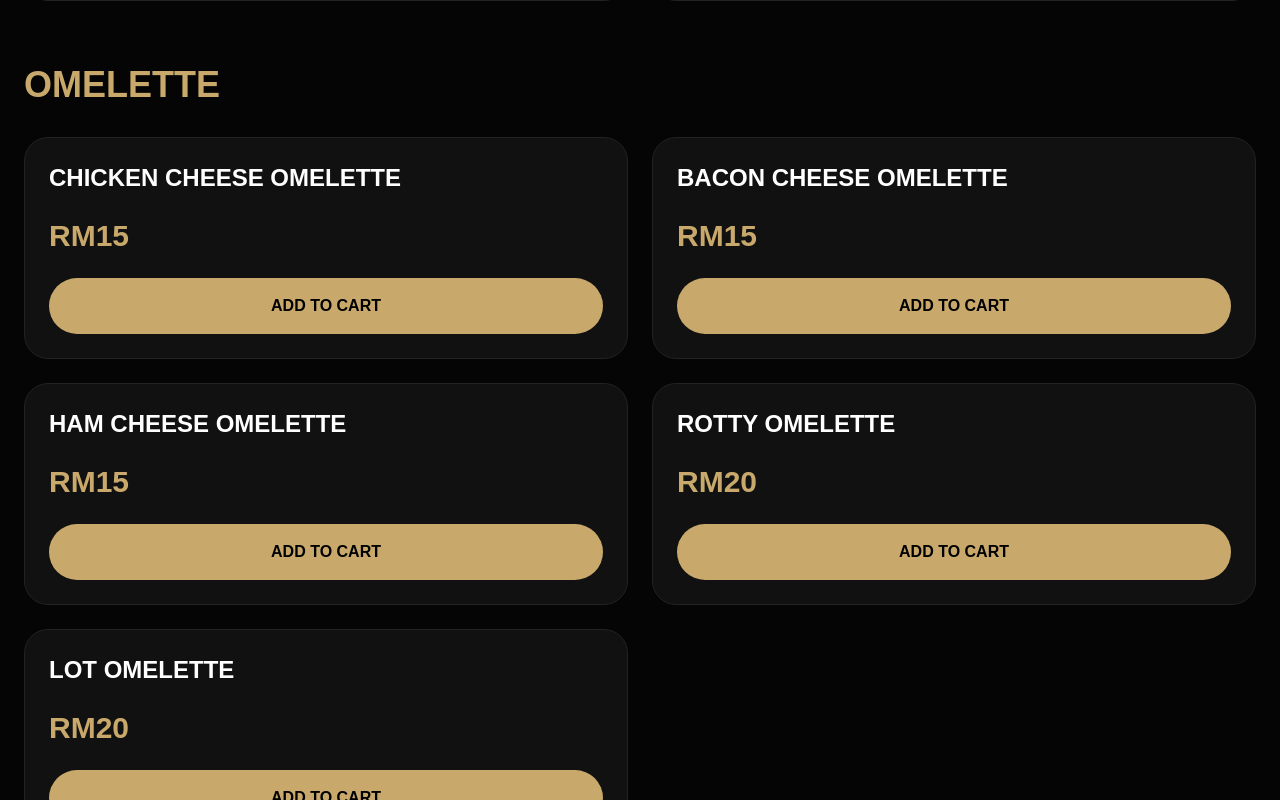
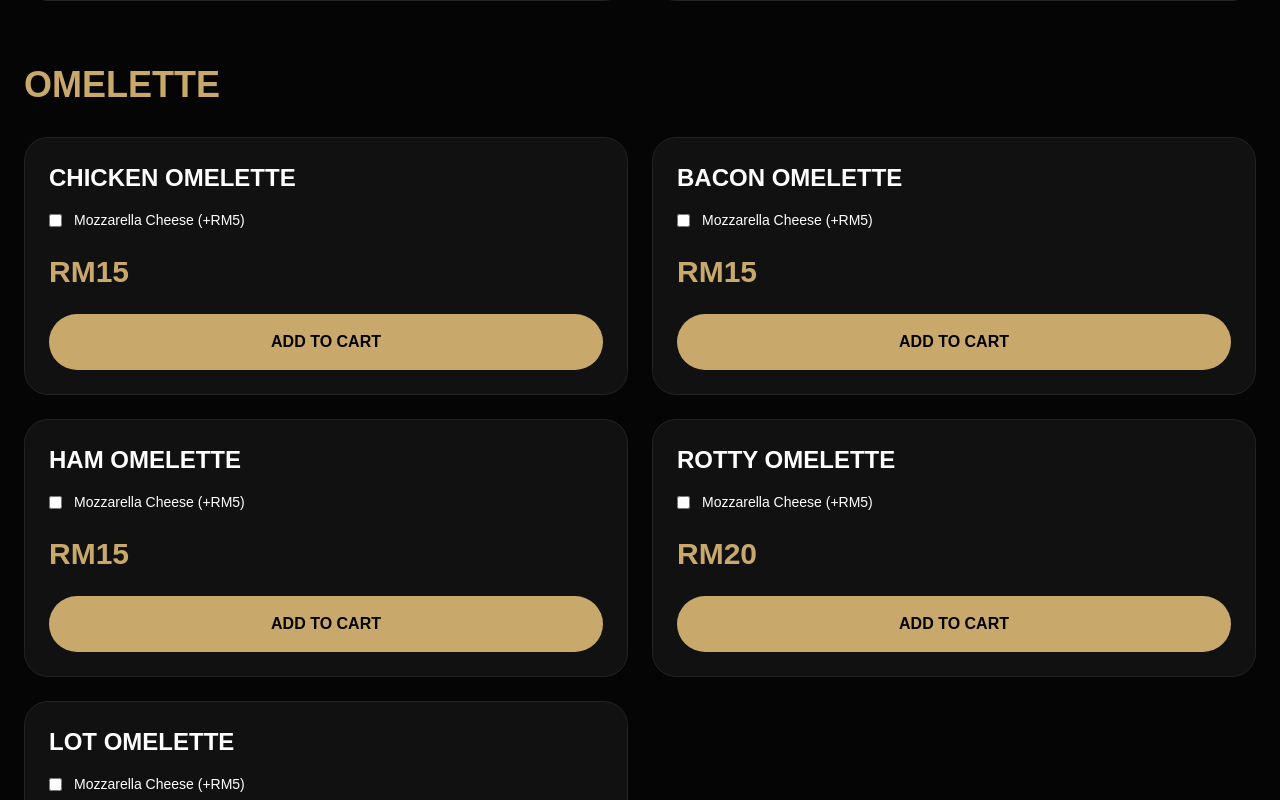
Before and after one commit to diveyaa16/mamasan-scorpion, a Next.js app: page / in a window 1280 px wide. Shown: the part 2020-2820 px from the top of the page. Built offline with nearby package versions, Linux system fonts and the light colour scheme.

Commit message:
fixed omelette names

```diff
--- a/app/page.tsx
+++ b/app/page.tsx
@@ -18,9 +18,9 @@ const menuItems = [
   { id: 45, category: "Burger Roll", name: "Double Ham Cheese", price: 20 },
   { id: 46, category: "Burger Roll", name: "Double Ham Cheese Onion", price: 20 },
 
-  { id: 47, category: "Omelette", name: "Chicken Cheese Omelette", price: 15 },
-  { id: 48, category: "Omelette", name: "Bacon Cheese Omelette", price: 15 },
-  { id: 49, category: "Omelette", name: "Ham Cheese Omelette", price: 15 },
+  { id: 47, category: "Omelette", name: "Chicken Omelette", price: 15 },
+  { id: 48, category: "Omelette", name: "Bacon Omelette", price: 15 },
+  { id: 49, category: "Omelette", name: "Ham Omelette", price: 15 },
   { id: 50, category: "Omelette", name: "Rotty Omelette", price: 20 },
   { id: 51, category: "Omelette", name: "Lot Omelette", price: 20 },
 
@@ -117,7 +117,7 @@ export default function Home() {
 
     const syrupPrice = syrupChoice !== "No Syrup" ? 3 : 0;
     const spicyPrice = spicyOption[item.id] ? 1 : 0;
-    const mozzarellaPrice = mozzarellaOption[item.id] ? 3 : 0;
+    const mozzarellaPrice = mozzarellaOption[item.id] ? 5 : 0;
     const curryPrice = curryOption[item.id] ? 5 : 0;
     const burgerExtraPrice = extraBurgerChicken[item.id] ? 6 : 0;
 
@@ -257,7 +257,13 @@ export default function Home() {
             "Signature Rotty (4 PCS)",
             "Snacks",
             "Fried Rice & Noodles",
-          ]
+            "Snacks",
+            "Milkshakes",
+            "Protein Shakes",
+            "Fresh Juices",
+            "Coffee",
+            "Non-Coffee",
+                  ]
         : [activeCategory]
       ).map((category) => (
 
@@ -305,6 +311,26 @@ export default function Home() {
                   <h3 className="text-2xl font-black uppercase">
                     {item.name}
                   </h3>
+
+                  {item.category === "Omelette" && (
+  <div className="mt-4 space-y-3">
+
+    <label className="flex items-center gap-3 text-sm">
+      <input
+        type="checkbox"
+        checked={mozzarellaOption[item.id] || false}
+        onChange={(e) =>
+          setMozzarellaOption({
+            ...mozzarellaOption,
+            [item.id]: e.target.checked,
+          })
+        }
+      />
+      Mozzarella Cheese (+RM5)
+    </label>
+
+  </div>
+)}
 
                   {item.category === "Fried Rice & Noodles" && (
   <div className="mt-4 space-y-3">
```
